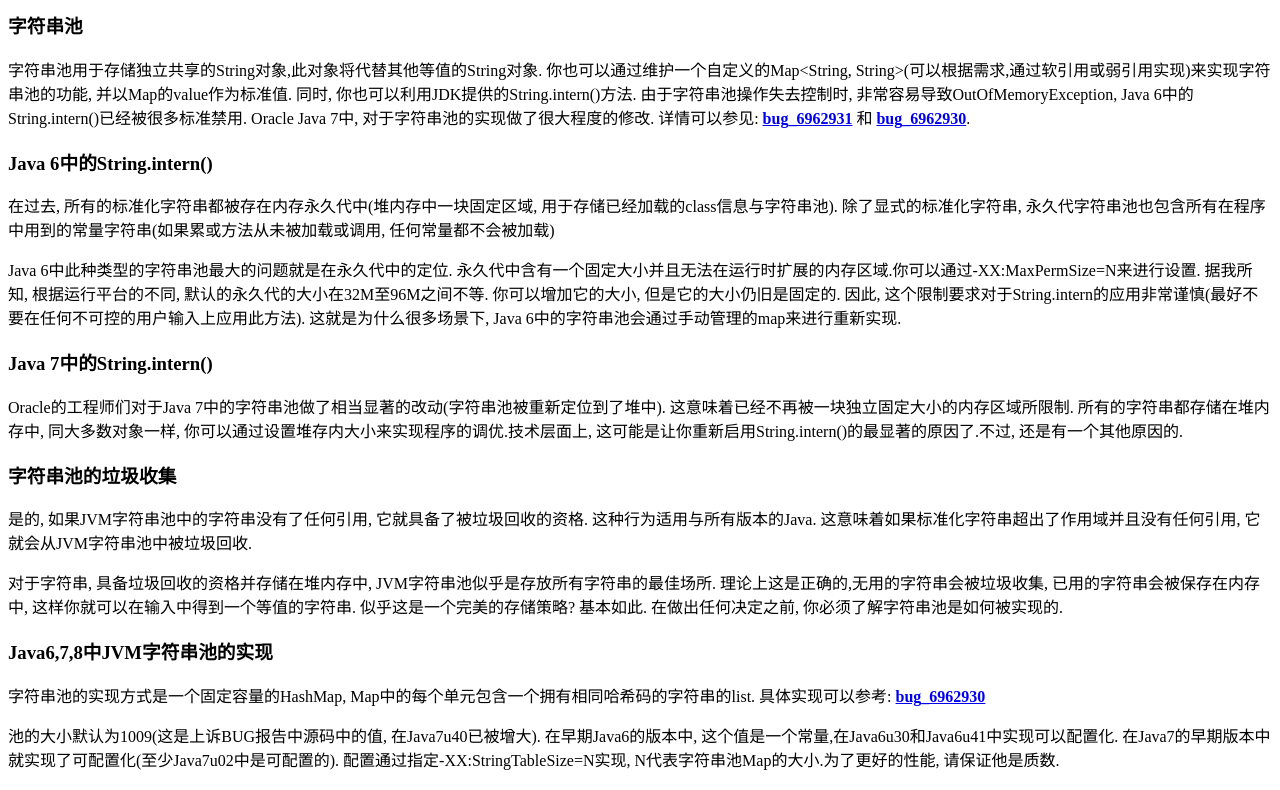
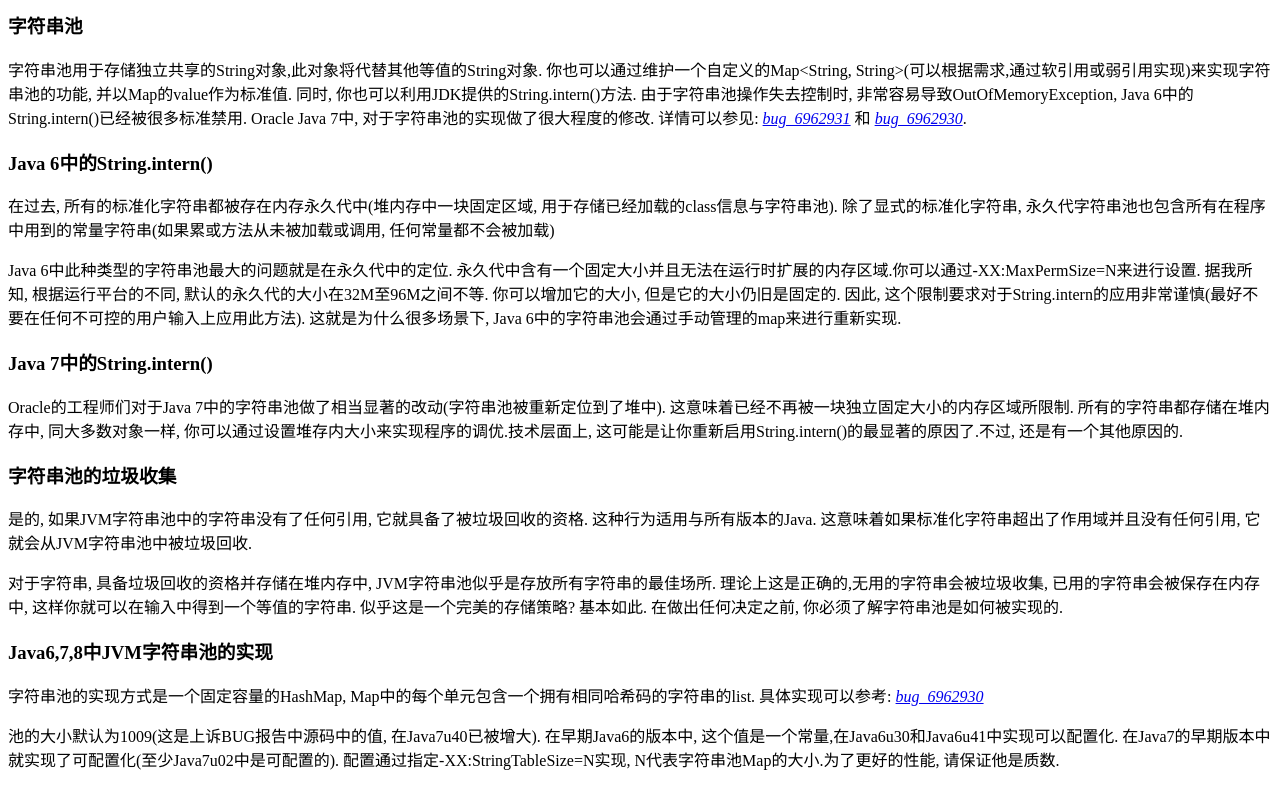
Before and after one commit to clarkdo/clarkdo.github.com, a Jekyll site: the page built from _posts/2014-07-09-10.md, in a window 1280 px wide. Shown: the part 319-1109 px from the top of the page. Built offline with Jekyll 4.4.1, drawn with Linux system fonts in a browser that asks for light colours; Markdown is read by kramdown in place of the engine named in the settings; comment, search, counter and statistics services are not loaded.

```diff
--- a/_posts/2014-07-09-10.md
+++ b/_posts/2014-07-09-10.md
@@ -6,7 +6,7 @@ comments: true
 ###字符串池
 
 字符串池用于存储独立共享的String对象,此对象将代替其他等值的String对象. 你也可以通过维护一个自定义的Map<String, String>(可以根据需求,通过软引用或弱引用实现)来实现字符串池的功能, 并以Map的value作为标准值. 同时, 你也可以利用JDK提供的String.intern()方法.
-由于字符串池操作失去控制时, 非常容易导致OutOfMemoryException, Java 6中的String.intern()已经被很多标准禁用. Oracle Java 7中, 对于字符串池的实现做了很大程度的修改. 详情可以参见: **[bug_6962931](http://bugs.sun.com/view_bug.do?bug_id=6962931)** 和 **[bug_6962930](http://bugs.sun.com/view_bug.do?bug_id=6962930)**.
+由于字符串池操作失去控制时, 非常容易导致OutOfMemoryException, Java 6中的String.intern()已经被很多标准禁用. Oracle Java 7中, 对于字符串池的实现做了很大程度的修改. 详情可以参见: *[bug_6962931](http://bugs.sun.com/view_bug.do?bug_id=6962931)* 和 *[bug_6962930](http://bugs.sun.com/view_bug.do?bug_id=6962930)*.
 
 
 
@@ -28,7 +28,7 @@ Oracle的工程师们对于Java 7中的字符串池做了相当显著的改动(
 
 ###Java6,7,8中JVM字符串池的实现
 
-字符串池的实现方式是一个固定容量的HashMap, Map中的每个单元包含一个拥有相同哈希码的字符串的list. 具体实现可以参考: **[bug_6962930](http://bugs.sun.com/view_bug.do?bug_id=6962930)**
+字符串池的实现方式是一个固定容量的HashMap, Map中的每个单元包含一个拥有相同哈希码的字符串的list. 具体实现可以参考: *[bug_6962930](http://bugs.sun.com/view_bug.do?bug_id=6962930)*
 
 池的大小默认为1009(这是上诉BUG报告中源码中的值, 在Java7u40已被增大). 在早期Java6的版本中, 这个值是一个常量,在Java6u30和Java6u41中实现可以配置化. 在Java7的早期版本中就实现了可配置化(至少Java7u02中是可配置的). 配置通过指定-XX:StringTableSize=N实现, N代表字符串池Map的大小.为了更好的性能, 请保证他是质数.
 
```
